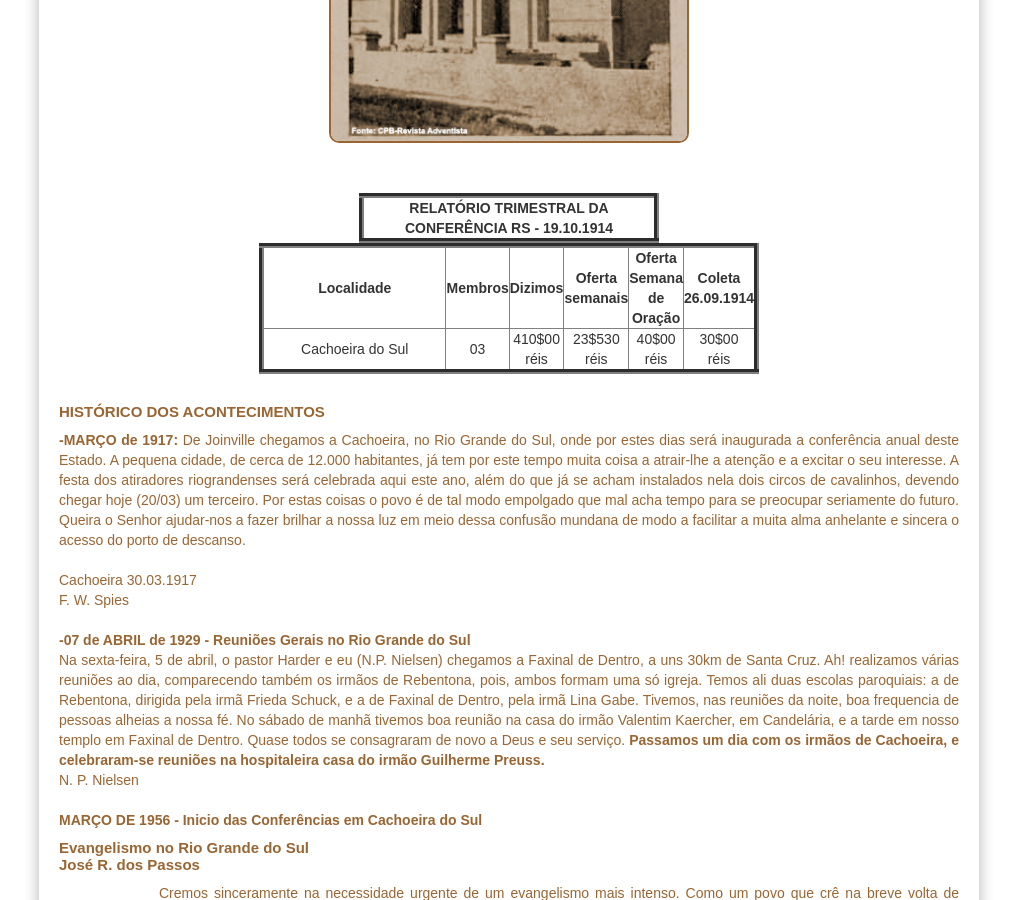
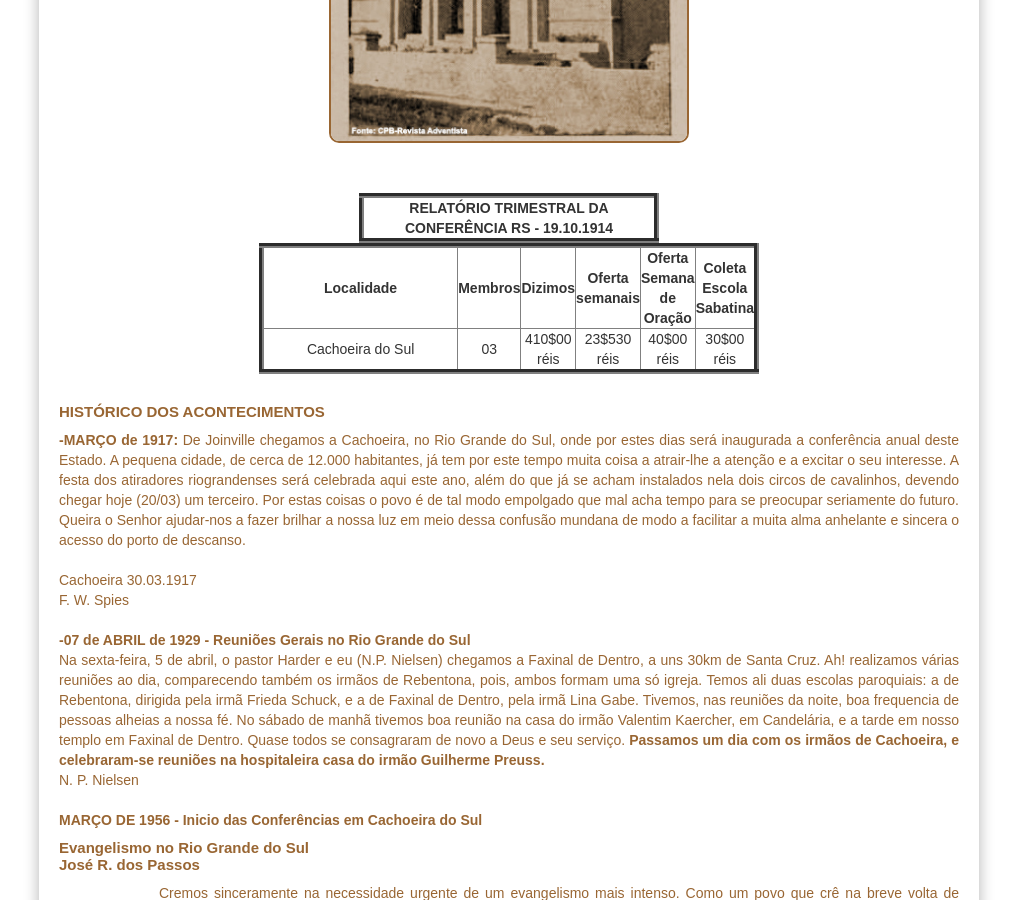
Before and after one commit to claudiovargas1955/claudiovargas1955.github.io, a Jekyll site: the page built from _pages/história-da-iasd-cachoeira.html, in a window 1280 px wide and 900 px high, scrolled down 791 px. Shown: the whole window, without its empty margins (131-1148 px from the left). Built offline with Jekyll 4.4.1, drawn with Linux system fonts in a browser that asks for light colours; some web fonts are replaced.

Commit message:
Update história-da-iasd-cachoeira.html

```diff
--- a/_pages/história-da-iasd-cachoeira.html
+++ b/_pages/história-da-iasd-cachoeira.html
@@ -131,7 +131,7 @@
            <td align="center" width="50px"><b>Dizimos</b></td>
            <td align="center" width="50px"><b>Oferta semanais</b></td>
            <td align="center" width="50px"><b>Oferta Semana de Oração </b</td>
-           <td align="center" width="50px"><b>Coleta 26.09.1914</b</td>
+           <td align="center" width="50px"><b>Coleta Escola Sabatina</b</td>
         </tr>
         <tr>
            <td align="center" width="300px">Cachoeira do Sul</td>
```
